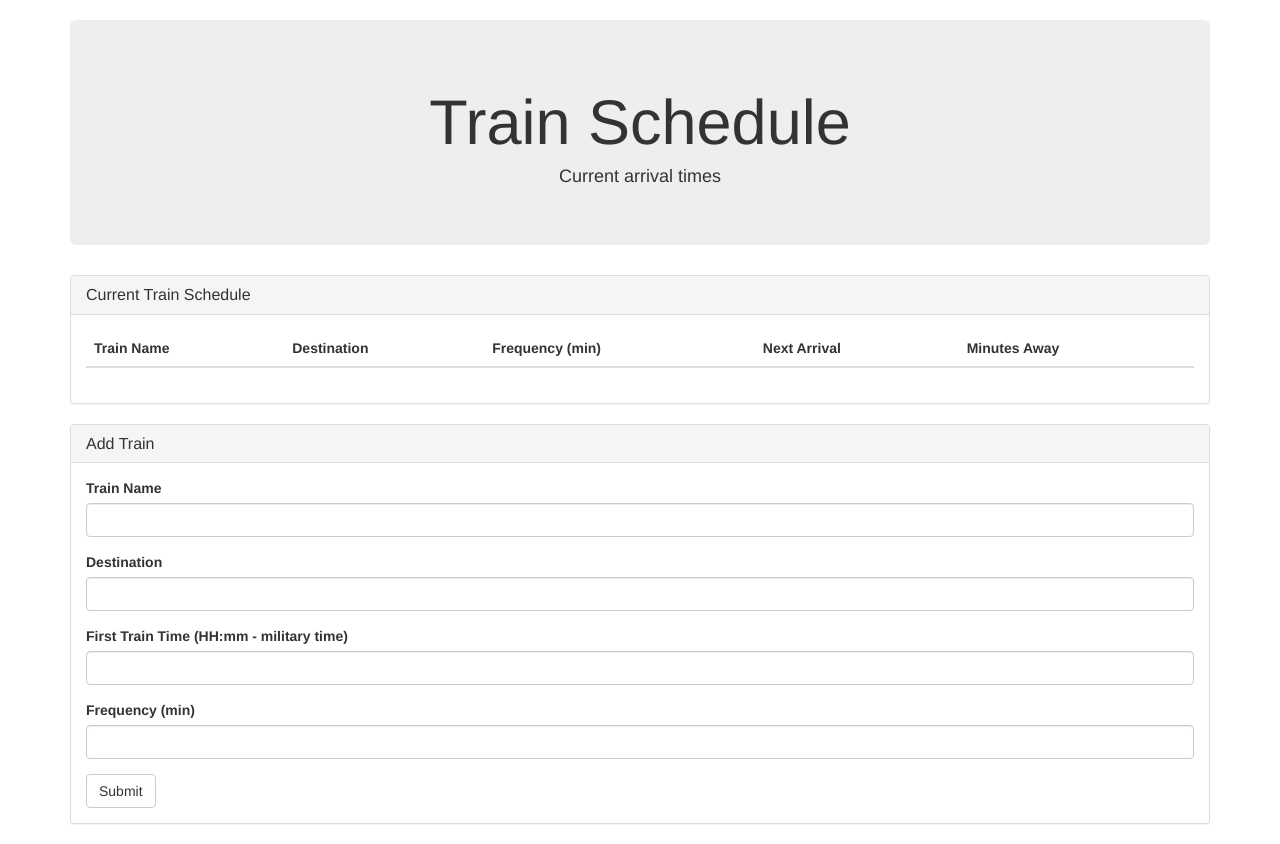
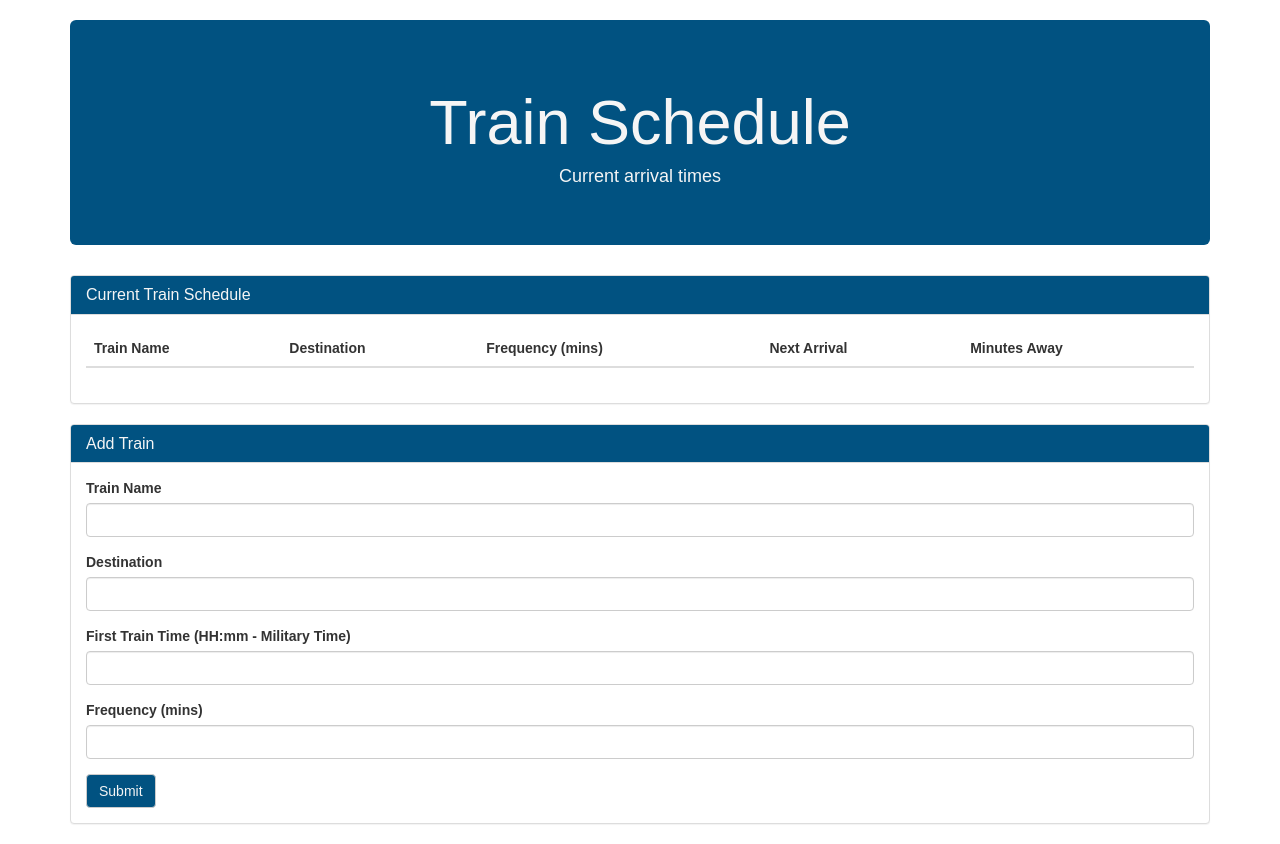
Before and after one commit to s3vi26/TrainScheduler, a plain HTML site: page index.html in a window 1280 px wide. Drawn offline with nearby package versions, Linux system fonts and the light colour scheme; no server answers; a web font is replaced by a local one.

Commit message:
addding some css

```diff
--- a/assets/css/style.css
+++ b/assets/css/style.css
@@ -0,0 +1,24 @@
+body {
+    font-family: 'Mina', sans-serif;
+
+}
+.jumbotron {
+    background-color: rgb(1, 82, 129);
+    color: whitesmoke;
+
+}
+#topPanel {
+    background-color: rgb(1, 82, 129);
+    color: whitesmoke;
+
+}
+#bottomPanel {
+    background-color: rgb(1, 82, 129);
+    color: whitesmoke;
+
+}
+#submitBtn {
+    background-color: rgb(1, 82, 129);
+    color: whitesmoke;
+
+}
--- a/index.html
+++ b/index.html
@@ -2,15 +2,13 @@
 <html>
 <head>
 	<title>Train Schedule</title>
-
 	<link rel="stylesheet" href="https://maxcdn.bootstrapcdn.com/bootstrap/3.3.6/css/bootstrap.min.css" integrity="sha384-1q8mTJOASx8j1Au+a5WDVnPi2lkFfwwEAa8hDDdjZlpLegxhjVME1fgjWPGmkzs7" crossorigin="anonymous">
-
+	<link rel="stylesheet" href="assets/css/style.css">
+	<link rel="stylesheet" href="https://fonts.googleapis.com/css?family=Mina">
 	<script src="https://ajax.googleapis.com/ajax/libs/jquery/2.2.2/jquery.min.js"></script>
-
-	<link rel="stylesheet" href="assets/css/style.css">
-
 	<script src="https://www.gstatic.com/firebasejs/4.11.0/firebase.js"></script>
 	<script src="https://cdn.jsdelivr.net/momentjs/2.12.0/moment.min.js"></script>
+
 </head>
 <body>
 <div class="container">
@@ -21,7 +19,7 @@
 	</div>
 
 	<div class="panel panel-default">
- 		<div class="panel-heading">
+ 		<div class="panel-heading" id="topPanel">
  			<h3 class="panel-title">Current Train Schedule</h3>
  		</div>
 		<div class="panel-body">
@@ -30,7 +28,7 @@
 	 				<tr>
 			 			<th> Train Name </th>
 			 			<th> Destination </th>
-			 			<th> Frequency (min) </th>
+			 			<th> Frequency (mins) </th>
 			 			<th> Next Arrival </th>
 			 			<th> Minutes Away </th>
 	 				</tr>
@@ -43,7 +41,7 @@
  	</div>
 
 	<div class="panel panel-default">
-		<div class="panel-heading">
+		<div class="panel-heading" id="bottomPanel">
 	 		<h3 class="panel-title">Add Train</h3>
 	 	</div>
 
@@ -60,12 +58,12 @@
 				</div>
 
 				<div class="form-group">
-					<label for="">First Train Time (HH:mm - military time)</label>
+					<label for="">First Train Time (HH:mm - Military Time)</label>
 					<input type="text" class="form-control" id="time" >
 				</div>
 
 				<div class="form-group">
-					<label for="">Frequency (min)</label>
+					<label for="">Frequency (mins)</label>
 					<input type="text" class="form-control" id="freq" >
 				</div>
 
```
